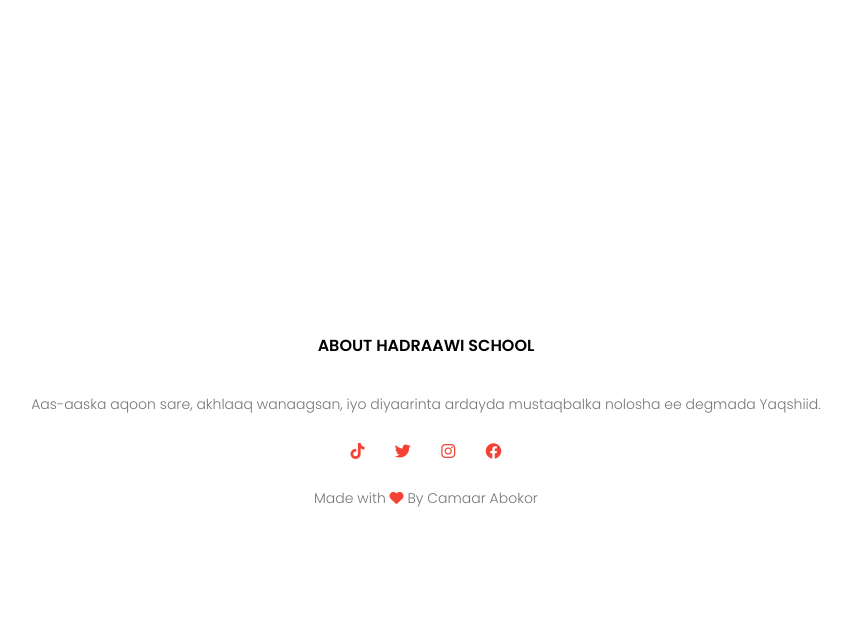
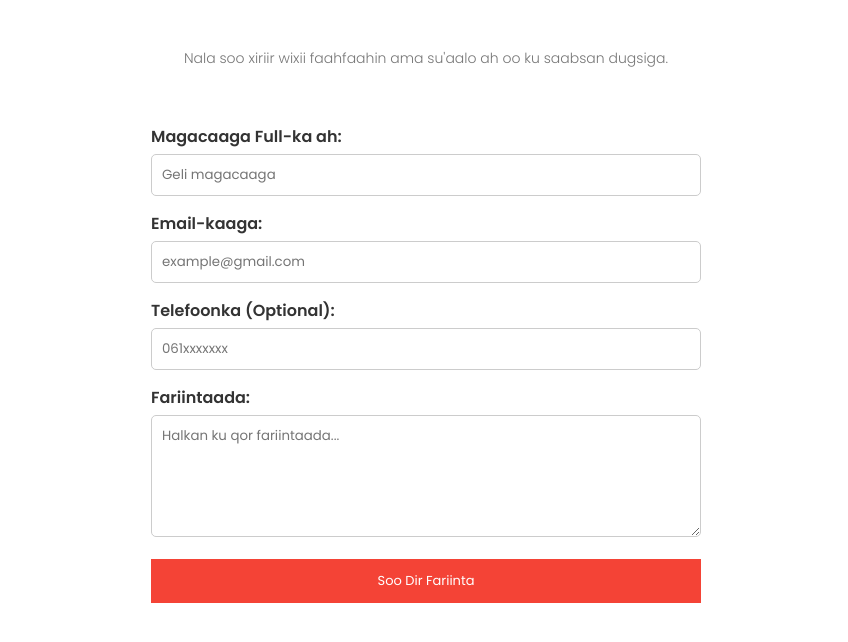
Before and after one commit to 00susu100-bit/school, a website: page index.html in a window 1280 px wide. Shown: the part 3221-3863 px from the top of the page, without its empty margins (214-1062 px from the left). Before the commit the page ends 3770 px from the top, so only its background shows below. Drawn offline with Linux system fonts and the light colour scheme.

Commit message:
Add files via upload

```diff
--- a/index.html
+++ b/index.html
@@ -26,7 +26,7 @@
                     <li><a href="#">ABOUT US</a></li>
                     <li><a href="#">COURSES</a></li>
                     <li><a href="#">BLOG</a></li>
-                    <li><a href="#">CONTACT</a></li>
+                    <li><a href="#contact">CONTACT</a></li>
                 </ul>
             </div>
             <i class="fa fa-bars" onclick="showMenu()"></i>
@@ -36,7 +36,7 @@
             <h1>Excellence in Somali Education</h1>
             <p>Hadraawi Secondary School — Empowering students through discipline, strong academic values, and moral character to build a brighter future.</p>
 
-            <a href="#" class="hero-btn">Visit Us To Know More</a>
+            <a href="#contact" class="hero-btn">Visit Us To Know More</a>
         </div>
     </section>
 
@@ -149,10 +149,35 @@
         </div>
     </section>
 
-    <!--- Call To Action ------>
-    <section class="cta">
-        <h1>Enroll Today For A Better Academic Future</h1>
-        <a href="#" class="hero-btn">CONTACT US</a>
+    <!------ Contact Us Section (Formspree) ------>
+    <section class="cta" id="contact">
+        <h1>Contact Us</h1>
+        <p>Nala soo xiriir wixii faahfaahin ama su'aalo ah oo ku saabsan dugsiga.</p>
+
+        <!-- Formspree Endpoint Form -->
+        <form action="https://formspree.io/f/YOUR_FORM_ID" method="POST" style="max-width: 600px; margin: 20px auto; text-align: left; background: #fff; padding: 25px; border-radius: 10px; color: #333;">
+            <div style="margin-bottom: 15px;">
+                <label style="display: block; margin-bottom: 5px; font-weight: 600;">Magacaaga Full-ka ah:</label>
+                <input type="text" name="name" required placeholder="Geli magacaaga" style="width: 100%; padding: 10px; border: 1px solid #ccc; border-radius: 5px;">
+            </div>
+
+            <div style="margin-bottom: 15px;">
+                <label style="display: block; margin-bottom: 5px; font-weight: 600;">Email-kaaga:</label>
+                <input type="email" name="email" required placeholder="example@gmail.com" style="width: 100%; padding: 10px; border: 1px solid #ccc; border-radius: 5px;">
+            </div>
+
+            <div style="margin-bottom: 15px;">
+                <label style="display: block; margin-bottom: 5px; font-weight: 600;">Telefoonka (Optional):</label>
+                <input type="tel" name="phone" placeholder="061xxxxxxx" style="width: 100%; padding: 10px; border: 1px solid #ccc; border-radius: 5px;">
+            </div>
+
+            <div style="margin-bottom: 15px;">
+                <label style="display: block; margin-bottom: 5px; font-weight: 600;">Fariintaada:</label>
+                <textarea name="message" rows="5" required placeholder="Halkan ku qor fariintaada..." style="width: 100%; padding: 10px; border: 1px solid #ccc; border-radius: 5px;"></textarea>
+            </div>
+
+            <button type="submit" class="hero-btn" style="background: #f44336; color: #fff; border: none; cursor: pointer; width: 100%;">Soo Dir Fariinta</button>
+        </form>
     </section>
 
     <!--- Footer ------>
```
